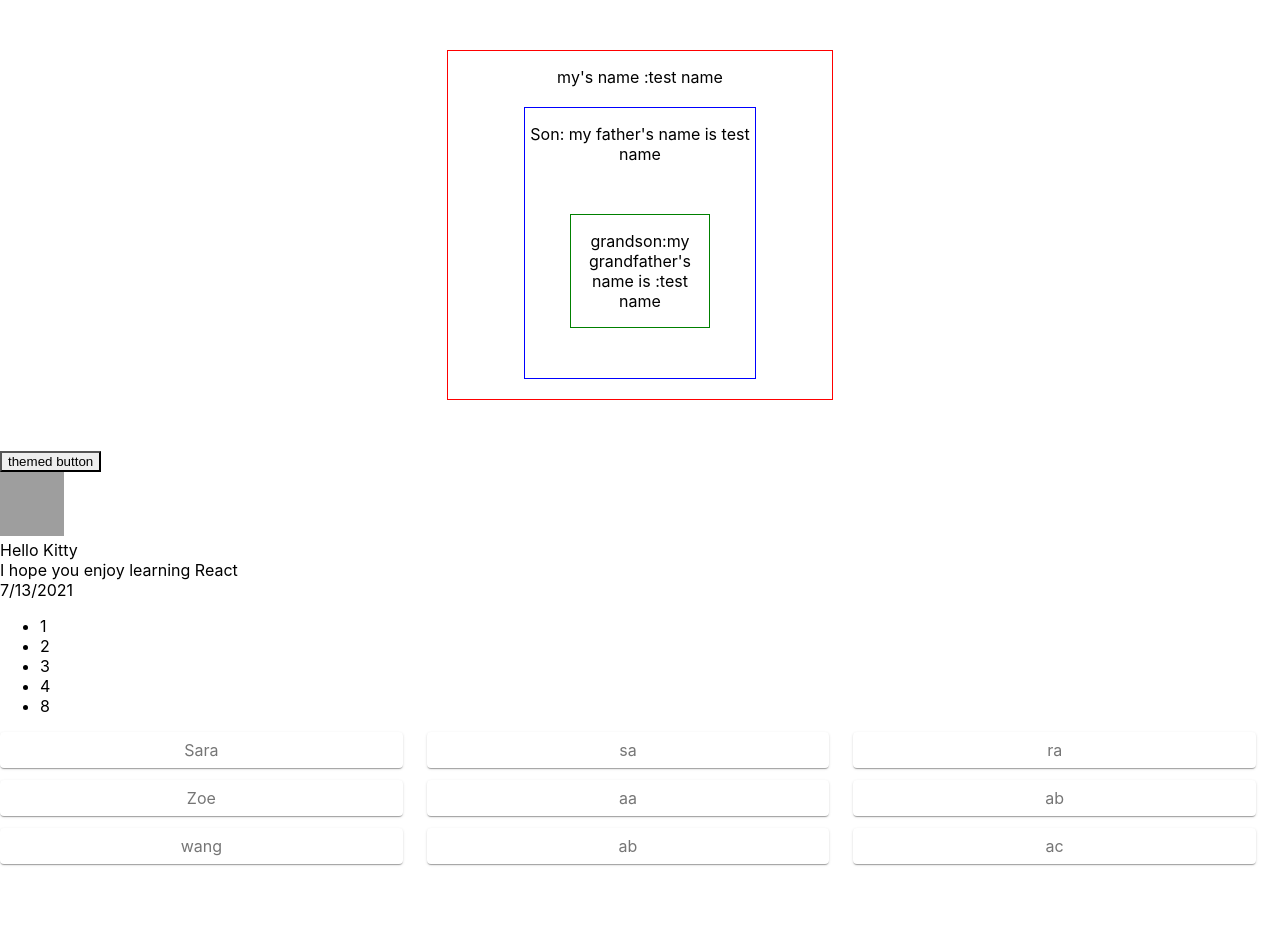
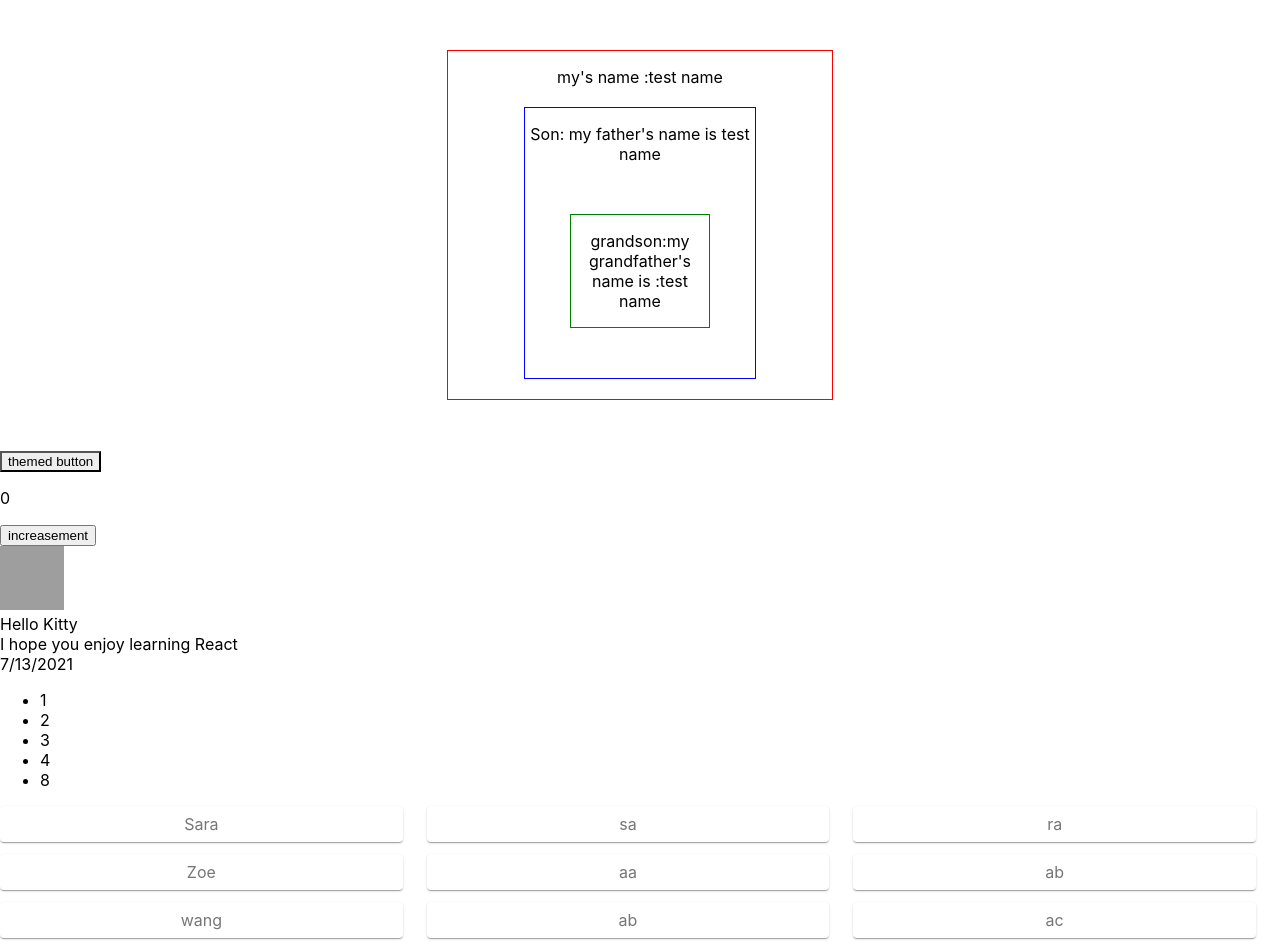
Before and after one commit to Qiaoliwang2020/learning-react, a React (Create React App) app: page / in a window 1280 px wide. Before the commit the page ends 876 px from the top, so only its background shows below. Built offline with nearby package versions, Linux system fonts and the light colour scheme; grey boxes are pictures that could not be loaded.

Commit message:
useState to do a counter

```diff
--- a/src/App.js
+++ b/src/App.js
@@ -7,6 +7,7 @@ import Son from './son';
 
 import { ThemeContext, themes } from './theme-context';
 import ThemedButton from './themed-button';
+import AddCount from './counter';
 
 export const {Provider,Consumer} = React.createContext("defaultValue");
 
@@ -22,6 +23,7 @@ const useStyles = makeStyles((theme) => ({
 }));
 
 function App() {
+
   const classes = useStyles();
 
   function FormRow(props){
@@ -73,6 +75,7 @@ function App() {
   const listItems = numbers.map((number)=>
     <li>{number}</li>
   );
+
   let name = 'test name';
 
   return (
@@ -87,6 +90,8 @@ function App() {
       <ThemeContext.Provider value={{theme:themes.light}}>
         <ThemedButton></ThemedButton>
       </ThemeContext.Provider>
+
+      <AddCount/>
 
       <Comment date={comment.date} text={comment.text} author={comment.author} />
       <ul>
--- /dev/null
+++ b/src/counter.js
@@ -0,0 +1,44 @@
+import React ,{useState} from 'react';
+
+// class AddCount extends React.PureComponent{
+//     constructor (props){
+//         super(props)
+//         this.state ={
+//             count: 0
+//         }
+//     }
+
+//     addcount = () =>{
+//        let newCount = this.state.count
+//        this.setState({
+//            count:newCount +=1
+//        })
+//     }
+//     render(){
+//         return (
+//             <div>
+//                 <p>{this.state.count}</p>
+//                 <button onClick={this.addcount}>increase</button>
+//             </div>
+//         )
+//     }
+// }
+
+// useState
+
+const AddCount =()=>{
+    const [count, setCount] = useState(0)
+    const addcount =()=>{
+        let newCount = count
+        setCount(newCount+=1)
+    }
+
+    return (
+        <div>
+            <p>{count}</p>
+            <button onClick={addcount}>increasement</button>
+        </div>
+    )
+}
+
+export default AddCount;
```
